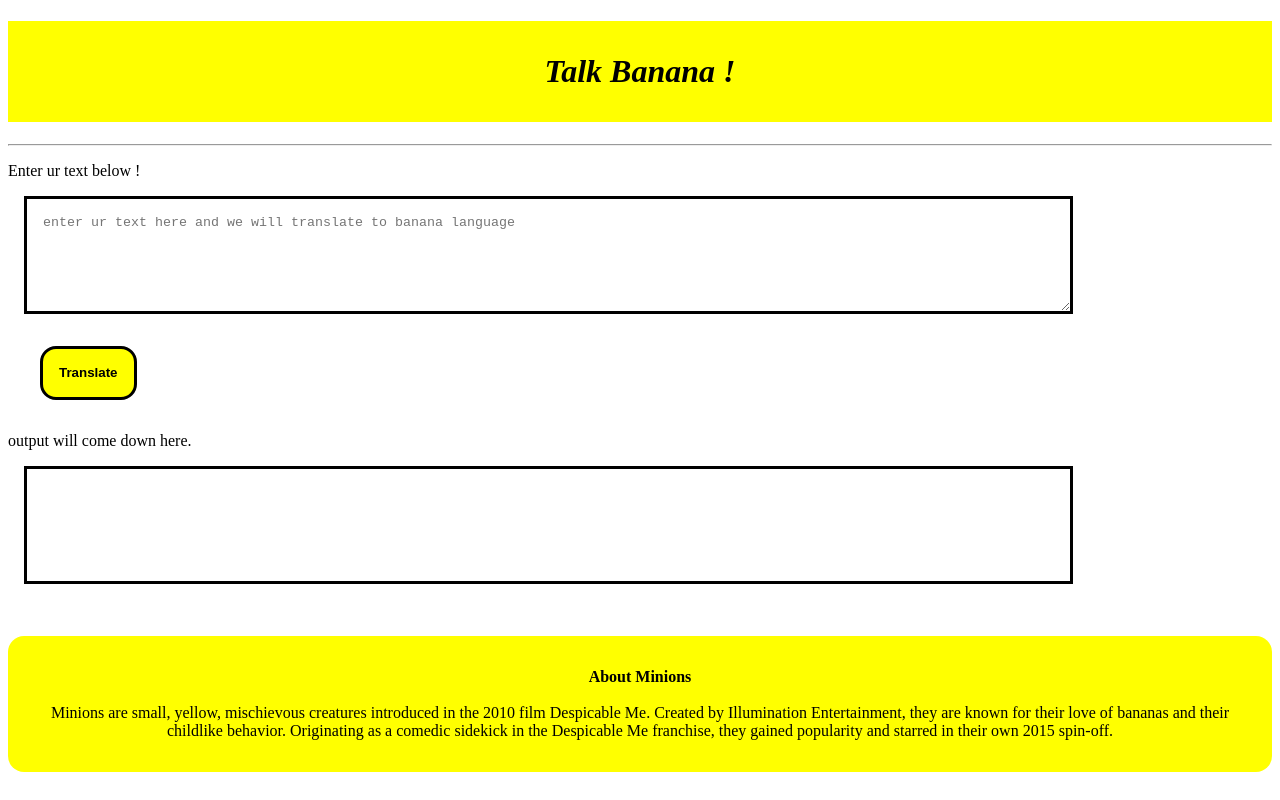
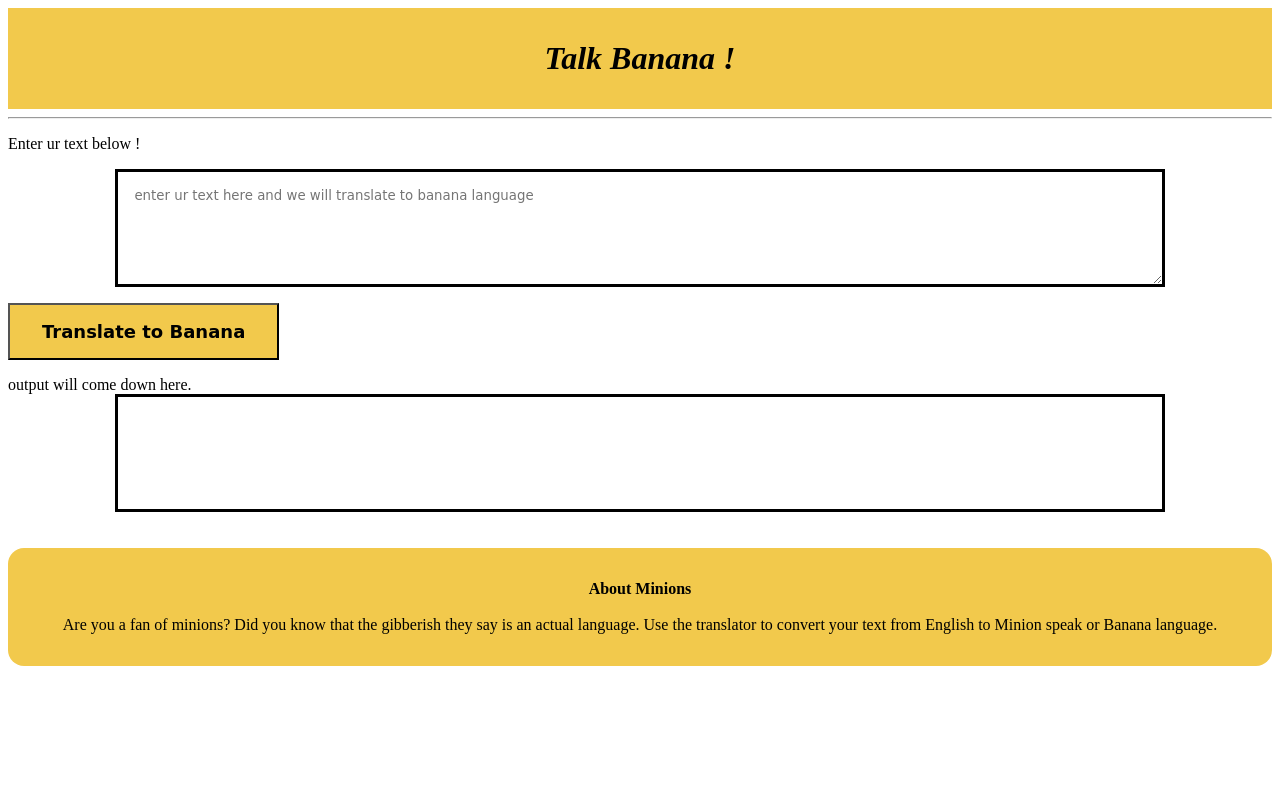
Before and after one commit to aditya100x/L5-Banana-Speak, a plain HTML site: page index.html in a window 1280 px wide. Drawn offline with Linux system fonts and the light colour scheme.

Commit message:
updated html

```diff
--- a/index.html
+++ b/index.html
@@ -6,35 +6,38 @@
       <meta name="viewport" content="width=device-width, initial-scale=1.0">
       <title> Banana Speak </title>
       <style>
-            h1{
+            h1 {
                   font-style: italic;
-                  background-color: yellow;
-                  padding:2rem;
+                  background-color: #F2C94C;
+                  padding: 2rem;
                   text-align: center;
                   border-radius: 0rem;
+                  margin: auto;
             }
-            button{
-                  background-color: yellow;
+
+            button {
+                  background-color: #F2C94C;
                   padding: 6px;
                   text-align: center;
+            }
 
-            }
-            textarea {
+            textarea{
+                  font-family: 'Kalam', cursive;
                   width: 80%;
                   height: 10vh;
                   padding: 1rem;
                   margin: 1rem;
                   display: block;
                   border: solid black;
+                  margin: auto;
             }
 
             button {
-                  margin: 2rem;
-                  display: block;
-                  height: 2rem;
-                  border: solid black;
-                  padding: 1rem 1rem 2rem 1rem;
-                  border-radius: 1rem;
+                  order: none;
+                  margin: 1rem 0rem;
+                  padding: 1rem 2rem;
+                  font-family: 'Kalam', cursive;
+                  font-size: large;
             }
 
             #output {
@@ -46,29 +49,33 @@
                   padding: 1rem;
                   display: block;
                   margin: 1rem;
+                  margin: auto;
             }
-            footer{
-                  background-color: yellow;
+
+            footer {
+                  background-color: #F2C94C;
                   padding: 2rem 1rem;
                   text-align: center;
                   color: black;
                   border-radius: 1rem;
             }
+
       </style>
 </head>
 
 <body>
       <h1> Talk Banana ! </h1>
       <hr>
-      <p>Enter ur text below ! </p>
+      <p> Enter ur text below ! </p>
       <textarea id="txt-input" placeholder="enter ur text here and we will translate to banana language"></textarea>
-      <button id="click-action"> <b>Translate </b></button>
+      <button id="click-action"> <b>Translate to Banana </b></button><br>
       </div> output will come down here. </div>
       <div id="output"> </div>
       <br>
       <br>
-      <footer> <b> About Minions </b> <br> <br> Minions are small, yellow, mischievous creatures introduced in the 2010 film Despicable Me. Created by Illumination Entertainment, they are known for their love of bananas and their childlike behavior. Originating as a comedic sidekick in the Despicable Me franchise, they gained popularity and starred in their own 2015 spin-off. </footer>
-
+      <footer> <b> About Minions </b> <br> <br> Are you a fan of minions? Did you know that the gibberish they say is an
+            actual language. Use the translator to convert your text from English to Minion speak or Banana language.
+      </footer>
 
       <!-- Source App.js here  -->
       <script src="app.js" type="text/javascript"> </script>
```
